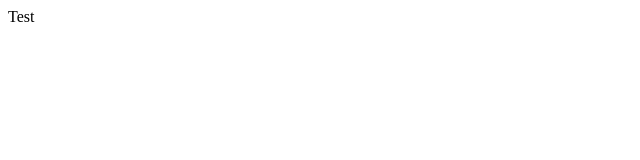
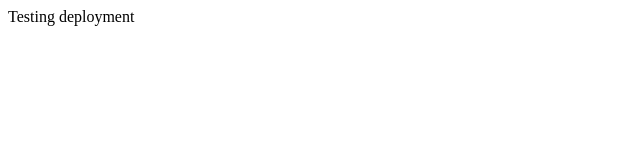
Before and after one commit to ankitMishra-95/portfolio, a plain HTML site: page index.html in a window 1280 px wide. Shown: the whole page, without its empty margins (0-640 px from the left). Drawn offline with Linux system fonts and the light colour scheme.

Commit message:
testing deploment

```diff
--- a/index.html
+++ b/index.html
@@ -7,6 +7,6 @@
     <title>Document</title>
 </head>
 <body>
-    Test
+    Testing deployment
 </body>
 </html>
```
